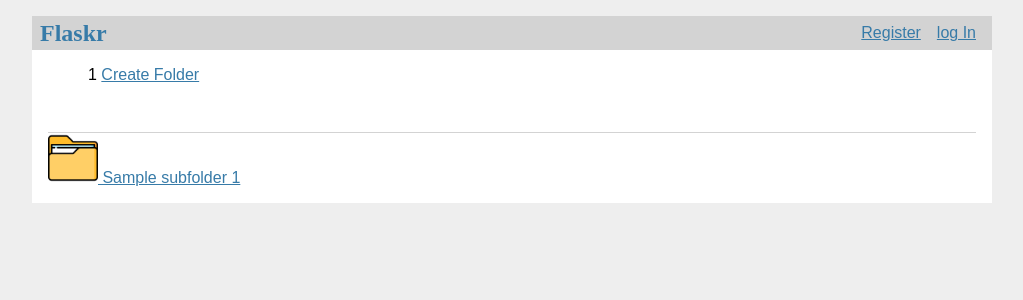
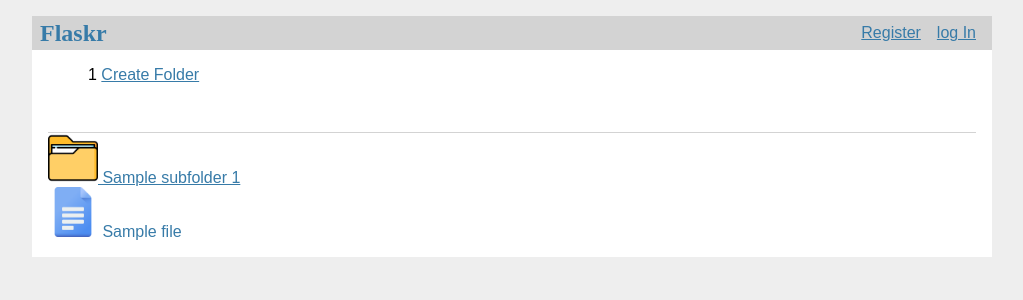
Before and after one commit to topshager/dropnox, a Flask app: template flaskr/templates/homepage/subfolder.html in a window 1280 px wide. Shown: the top 300 px of the page, without its empty margins (128-1151 px from the left). Run offline with Flask 3, Linux system fonts and the light colour scheme; the template is opened without the code that fills it: most values are stand-ins (such as "Sample title", 1, 10 or a date in 2020).

Commit message:
Update subfolder.html

```diff
--- a/flaskr/templates/homepage/subfolder.html
+++ b/flaskr/templates/homepage/subfolder.html
@@ -23,6 +23,19 @@
   {% else %}
     <p>No folders available.</p>
   {% endif %}
+
+  {% if files %}
+    {% for file in files %}
+      <div class="item">
+        <a>
+          <img src="{{ url_for('static', filename='images/google-docs.png') }}" alt="File Icon" class="folder-icon">
+          {{ file['name'] }}
+        </a>
+    {% endfor %}
+  {% else %}
+    <p>No files available.</p>
+  {% endif %}
+
 </div>
 <style>
   .folder-icon {
```
